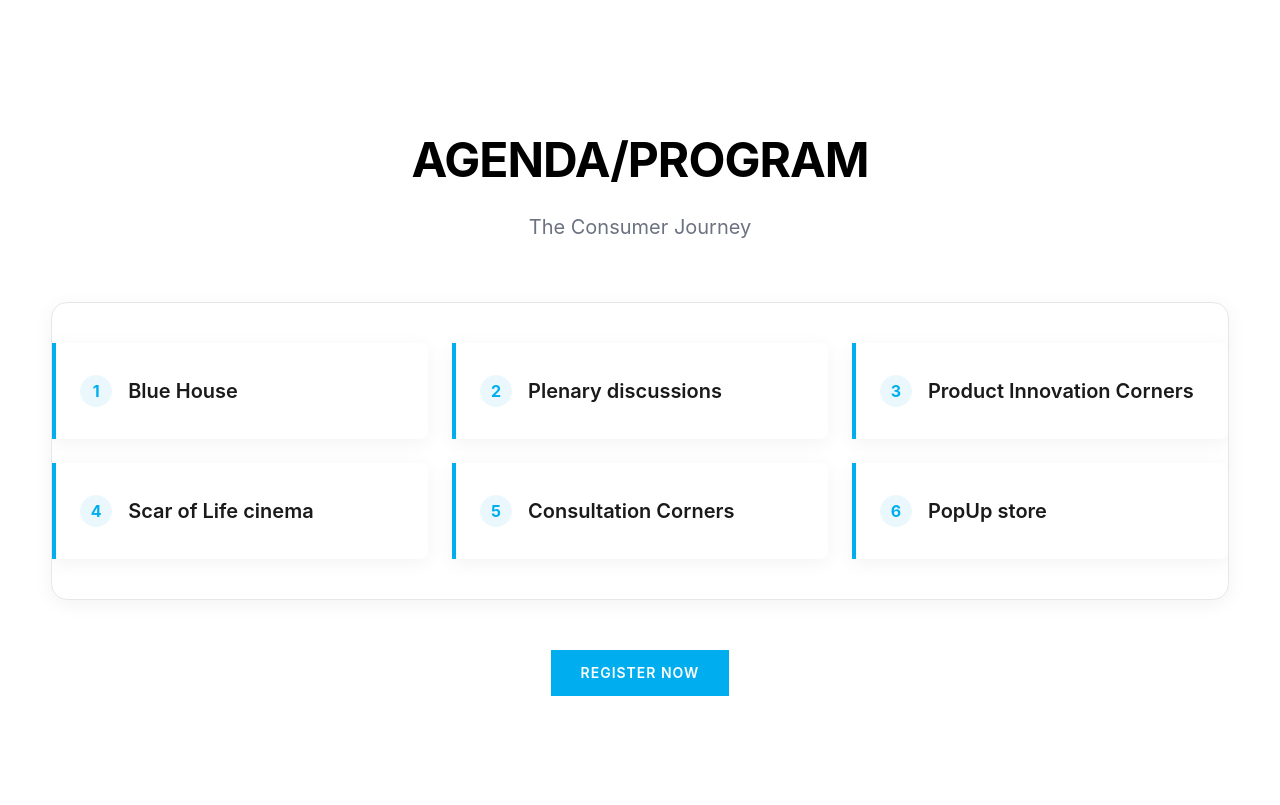
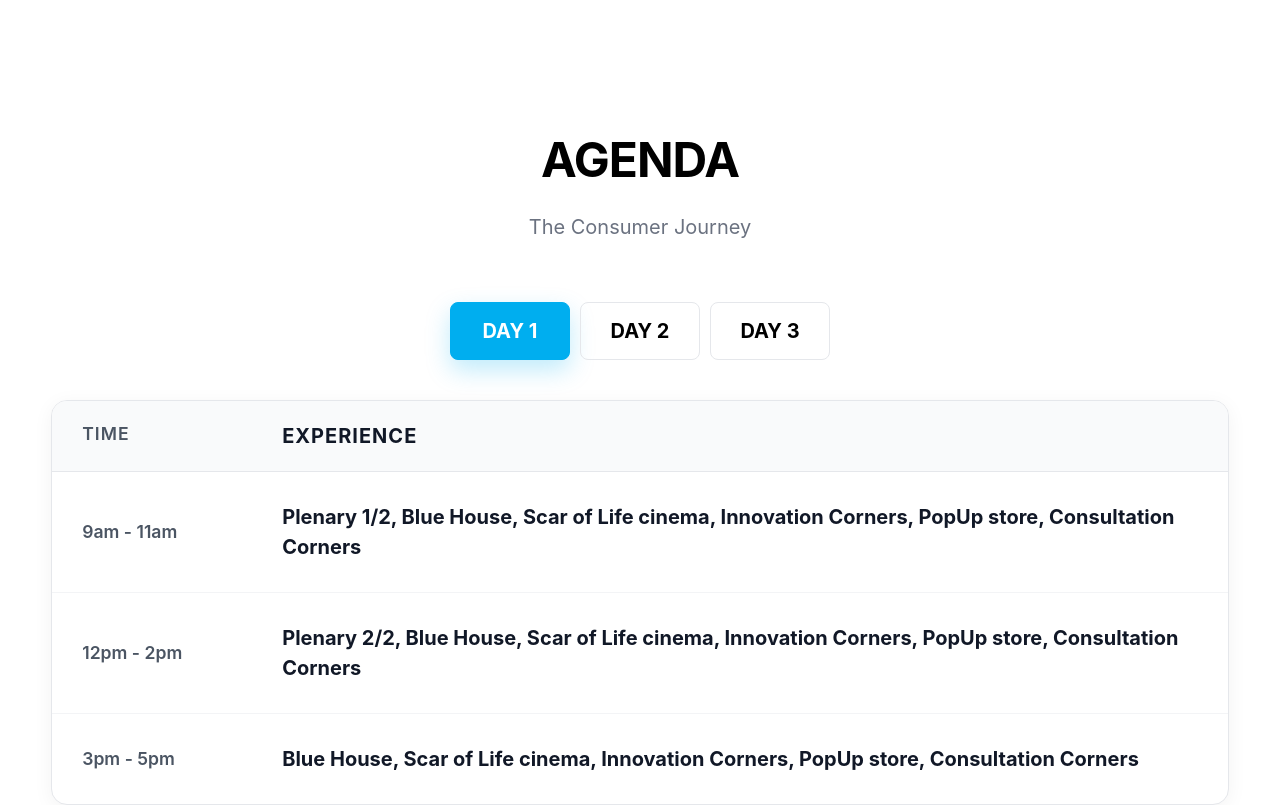
Before and after one commit to Dakolo14/livinglab, a React (Vite) app: page / in a window 1280 px wide. Shown: the part 6400-7205 px from the top of the page. Built offline with nearby package versions, Linux system fonts and the light colour scheme; a web font is replaced by a local one.

Commit message:
Update Agenda to tabbed format with exact days and times

```diff
--- a/src/components/sections/ProgrammeSection.tsx
+++ b/src/components/sections/ProgrammeSection.tsx
@@ -1,14 +1,31 @@
-import React from 'react';
-import { motion } from 'framer-motion';
+import React, { useState } from 'react';
+import { motion, AnimatePresence } from 'framer-motion';
 import './ProgrammeSection.css';
 
-const journeyItems = [
-  "Blue House",
-  "Plenary discussions",
-  "Product Innovation Corners",
-  "Scar of Life cinema",
-  "Consultation Corners",
-  "PopUp store"
+const scheduleData: Record<number, Array<{time: string, experience: string}>> = {
+  1: [
+    { time: '9am - 11am', experience: 'Plenary 1/2, Blue House, Scar of Life cinema, Innovation Corners, PopUp store, Consultation Corners' },
+    { time: '12pm - 2pm', experience: 'Plenary 2/2, Blue House, Scar of Life cinema, Innovation Corners, PopUp store, Consultation Corners' },
+    { time: '3pm - 5pm', experience: 'Blue House, Scar of Life cinema, Innovation Corners, PopUp store, Consultation Corners' }
+  ],
+  2: [
+    { time: '9am - 11am', experience: 'Plenary 1/2, Blue House, Scar of Life cinema, Innovation Corners, PopUp store, Consultation Corners' },
+    { time: '12pm - 2pm', experience: 'Plenary 2/2, Blue House, Scar of Life cinema, Innovation Corners, PopUp store, Consultation Corners' },
+    { time: '3pm - 5pm', experience: 'Blue House, Scar of Life cinema, Innovation Corners, PopUp store, Consultation Corners' },
+    { time: '6pm - 8pm', experience: 'Blue House, Scar of Life cinema, Innovation Corners, PopUp store, Consultation Corners' }
+  ],
+  3: [
+    { time: '9am - 11am', experience: 'Plenary 1/2, Blue House, Scar of Life cinema, Innovation Corners, PopUp store, Consultation Corners' },
+    { time: '12pm - 2pm', experience: 'Plenary 2/2, Blue House, Scar of Life cinema, Innovation Corners, PopUp store, Consultation Corners' },
+    { time: '3pm - 5pm', experience: 'Blue House, Scar of Life cinema, Innovation Corners, PopUp store, Consultation Corners' },
+    { time: '6pm - 8pm', experience: 'Blue House, Scar of Life cinema, Innovation Corners, PopUp store, Consultation Corners' }
+  ]
+};
+
+const tabs = [
+  { id: 1, title: 'DAY 1' },
+  { id: 2, title: 'DAY 2' },
+  { id: 3, title: 'DAY 3' },
 ];
 
 interface ProgrammeSectionProps {
@@ -17,55 +34,55 @@ interface ProgrammeSectionProps {
 }
 
 const ProgrammeSection: React.FC<ProgrammeSectionProps> = ({ hideHeader = false, hideCTA = false }) => {
+  const [activeDay, setActiveDay] = useState(1);
+
   return (
     <section className="programme-section" id="programme" style={hideHeader ? { paddingTop: '40px' } : {}}>
       <div className="container">
         {!hideHeader && (
           <div className="programme-header">
-            <h2>AGENDA/PROGRAM</h2>
+            <h2>AGENDA</h2>
             <p>The Consumer Journey</p>
           </div>
         )}
 
+        <div className="programme-tabs">
+          {tabs.map((tab) => (
+            <button
+              key={tab.id}
+              className={`prog-tab-btn ${activeDay === tab.id ? 'active' : ''}`}
+              onClick={() => setActiveDay(tab.id)}
+            >
+              <span className="tab-title">{tab.title}</span>
+            </button>
+          ))}
+        </div>
+
         <div className="programme-content">
-          <div className="consumer-journey-list" style={{ display: 'grid', gridTemplateColumns: 'repeat(auto-fit, minmax(300px, 1fr))', gap: '24px', padding: '40px 0' }}>
-            {journeyItems.map((item, index) => (
-              <motion.div
-                key={index}
-                className="journey-item"
-                initial={{ opacity: 0, y: 20 }}
-                whileInView={{ opacity: 1, y: 0 }}
-                viewport={{ once: true }}
-                transition={{ duration: 0.4, delay: index * 0.1 }}
-                style={{
-                  background: 'white',
-                  padding: '32px 24px',
-                  borderLeft: '4px solid #00AEEF',
-                  boxShadow: '0 4px 20px rgba(0,0,0,0.05)',
-                  borderRadius: '0 8px 8px 0',
-                  display: 'flex',
-                  alignItems: 'center'
-                }}
-              >
-                <div style={{
-                  width: '32px',
-                  height: '32px',
-                  borderRadius: '50%',
-                  background: '#00AEEF15',
-                  color: '#00AEEF',
-                  display: 'flex',
-                  alignItems: 'center',
-                  justifyContent: 'center',
-                  fontWeight: 'bold',
-                  marginRight: '16px',
-                  flexShrink: 0
-                }}>
-                  {index + 1}
+          <div className="schedule-list-header hidden-mobile" style={{ gridTemplateColumns: '1fr 3fr' }}>
+            <div className="col-time">TIME</div>
+            <div className="col-exp">EXPERIENCE</div>
+          </div>
+
+          <AnimatePresence mode="wait">
+            <motion.div
+              key={activeDay}
+              className="schedule-list"
+              initial={{ opacity: 0, y: 10 }}
+              animate={{ opacity: 1, y: 0 }}
+              exit={{ opacity: 0, y: -10 }}
+              transition={{ duration: 0.3 }}
+            >
+              {scheduleData[activeDay].map((item, index) => (
+                <div className="schedule-row" key={index} style={{ gridTemplateColumns: '1fr 3fr' }}>
+                  <div className="col-time">{item.time}</div>
+                  <div className="col-exp">
+                    <strong>{item.experience}</strong>
+                  </div>
                 </div>
-                <h3 style={{ margin: 0, fontSize: '1.25rem', color: '#1a1a1a', fontWeight: '600' }}>{item}</h3>
-              </motion.div>
-            ))}
-          </div>
+              ))}
+            </motion.div>
+          </AnimatePresence>
         </div>
 
         {!hideCTA && (
```
